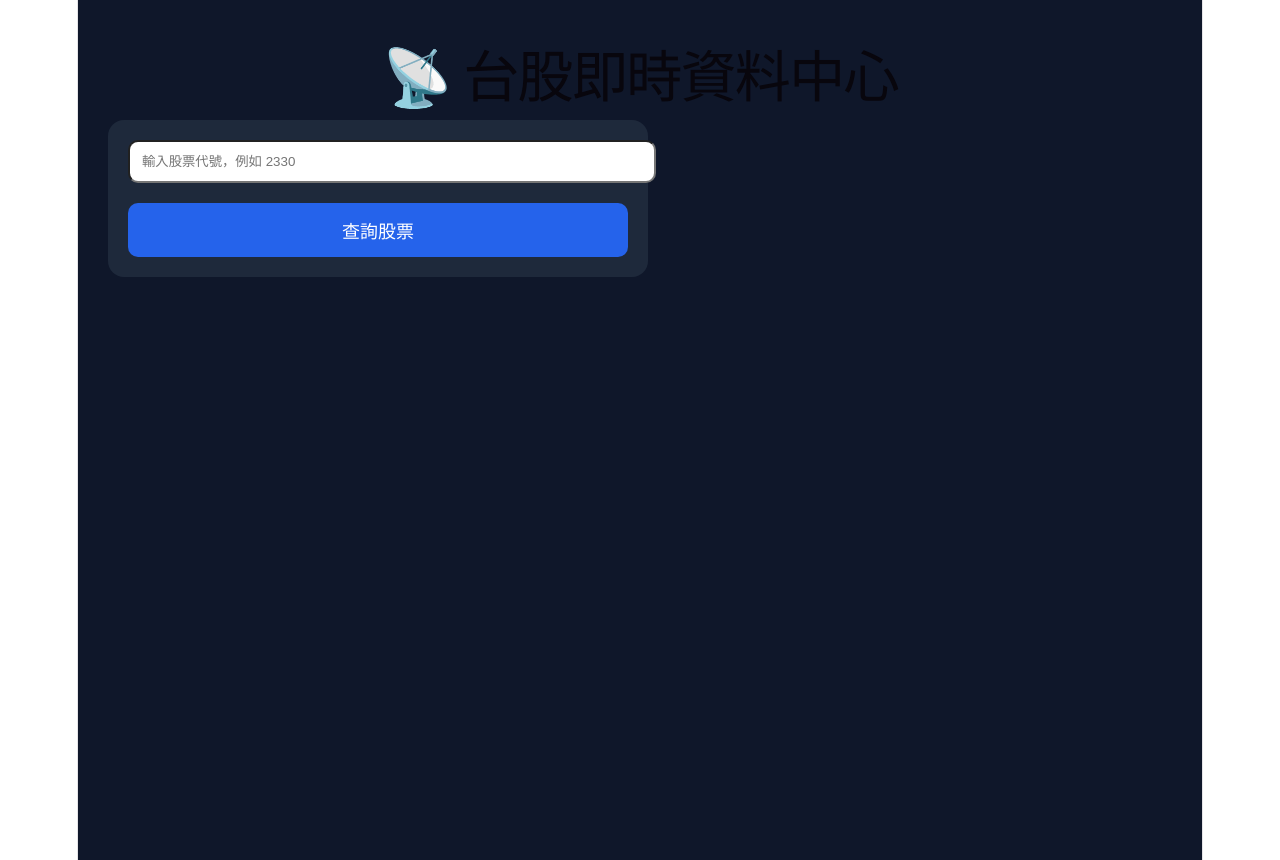
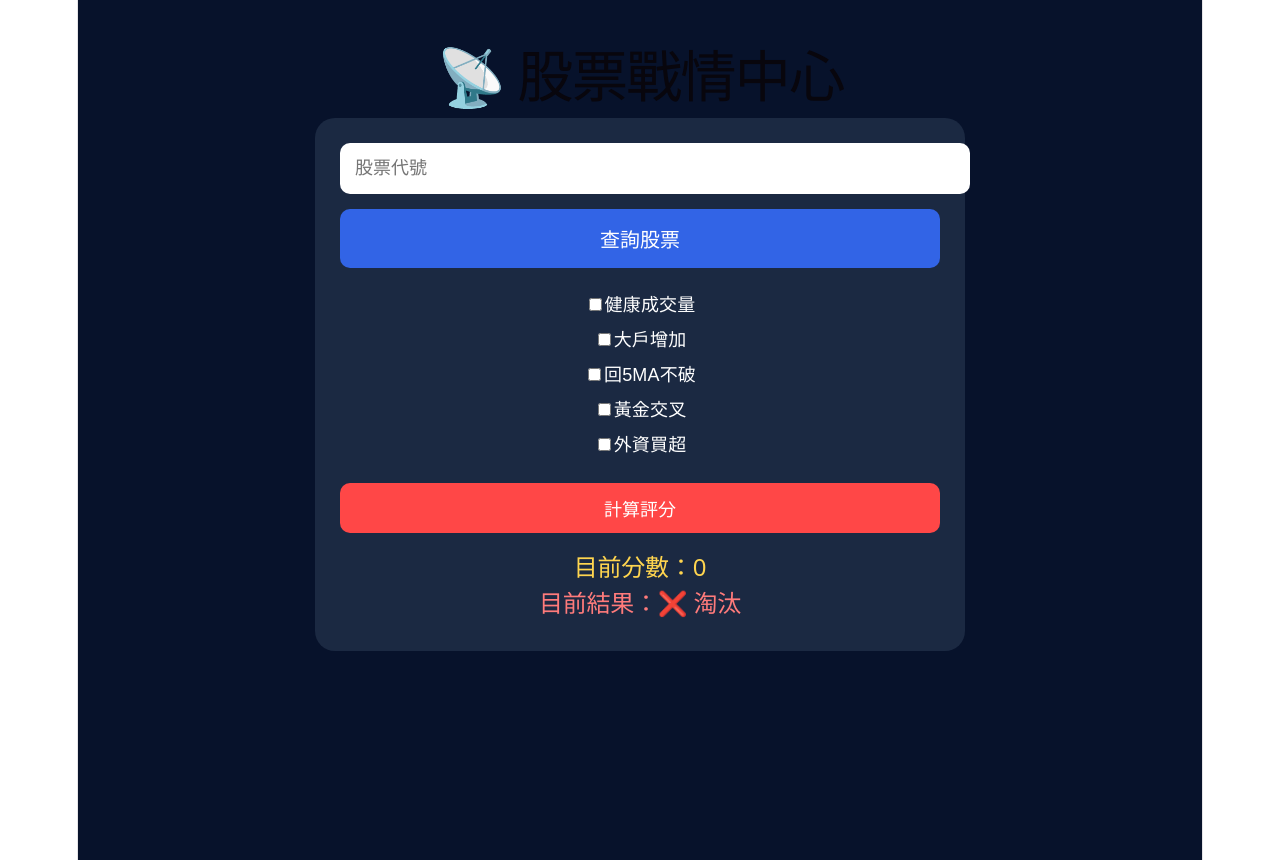
Before and after one commit to shihmingjay/vitejs-vite-sdgipewj, a React (Vite) app: page / in a window 1280 px wide. Built offline with nearby package versions, Linux system fonts and the light colour scheme.

Commit message:
update score with stock api

```diff
--- a/src/App.tsx
+++ b/src/App.tsx
@@ -1,85 +1,233 @@
 import { useState } from "react";
+import "./App.css";
 
 function App() {
   const [stockCode, setStockCode] = useState("");
   const [stockData, setStockData] = useState<any>(null);
-  const [loading, setLoading] = useState(false);
   const [message, setMessage] = useState("");
+  const [score, setScore] = useState(0);
+
+  const [volumeGood, setVolumeGood] = useState(false);
+  const [bigPlayer, setBigPlayer] = useState(false);
+  const [maSupport, setMaSupport] = useState(false);
+  const [goldenCross, setGoldenCross] = useState(false);
+  const [foreignBuy, setForeignBuy] = useState(false);
+
+  const calculateScore = () => {
+    let total = 0;
+
+    if (volumeGood) total += 20;
+    if (bigPlayer) total += 20;
+    if (maSupport) total += 20;
+    if (goldenCross) total += 20;
+    if (foreignBuy) total += 20;
+
+    setScore(total);
+  };
+
+  const getResult = () => {
+    if (score >= 80) return "🔥 主攻級";
+    if (score >= 60) return "⚡ 觀察級";
+    if (score >= 40) return "🟡 普通";
+    return "❌ 淘汰";
+  };
 
   const getStockData = async () => {
+    setMessage("");
     setStockData(null);
-    setMessage("");
 
     if (!stockCode) {
-      setMessage("請先輸入股票代號");
+      setMessage("請輸入股票代號");
       return;
     }
 
-    setLoading(true);
-
     try {
-      const response = await fetch(
-        "/api/stock"
-      );
+      const response = await fetch("/api/stock");
 
       if (!response.ok) {
         setMessage("API連線失敗");
-        setLoading(false);
         return;
       }
 
       const data = await response.json();
 
-      const stock = data.find((item: any) => item.Code === stockCode.trim());
+      console.log(data);
+
+      const stock = data.find(
+        (item: any) => item.Code === stockCode.trim()
+      );
 
       if (!stock) {
-        setMessage("查不到這個股票代號，可能是上櫃股或資料尚未更新");
-      } else {
+        setMessage("找不到股票");
+        return;
+      }
+
       setStockData(stock);
       setMessage("查詢成功");
+    } catch (error) {
+      console.log(error);
+      setMessage("API錯誤");
     }
-    } catch (error) {
-      setMessage("抓資料失敗，可能是瀏覽器或API擋住連線");
-    }
-
-    setLoading(false);
   };
 
   return (
-    <div style={{ background: "#0f172a", minHeight: "100vh", color: "white", padding: "30px", fontFamily: "Arial" }}>
-      <h1>📡 台股即時資料中心</h1>
+    <div
+      style={{
+        minHeight: "100vh",
+        background: "#07122b",
+        color: "white",
+        padding: "30px",
+        fontFamily: "sans-serif",
+      }}
+    >
+      <h1 style={{ textAlign: "center", marginBottom: "30px" }}>
+        📡 股票戰情中心
+      </h1>
 
-      <div style={{ background: "#1e293b", padding: "20px", borderRadius: "16px", maxWidth: "500px" }}>
+      <div
+        style={{
+          maxWidth: "600px",
+          margin: "auto",
+          background: "#1b2942",
+          padding: "25px",
+          borderRadius: "20px",
+        }}
+      >
         <input
-          placeholder="輸入股票代號，例如 2330"
+          type="text"
+          placeholder="股票代號"
           value={stockCode}
           onChange={(e) => setStockCode(e.target.value)}
-          style={{ width: "100%", padding: "12px", borderRadius: "10px", marginBottom: "20px" }}
+          style={{
+            width: "100%",
+            padding: "15px",
+            marginBottom: "15px",
+            borderRadius: "10px",
+            border: "none",
+            fontSize: "18px",
+          }}
         />
 
         <button
           onClick={getStockData}
-          style={{ width: "100%", padding: "14px", borderRadius: "10px", border: "none", background: "#2563eb", color: "white", fontSize: "18px", fontWeight: "bold", cursor: "pointer" }}
+          style={{
+            width: "100%",
+            padding: "15px",
+            background: "#3264e6",
+            color: "white",
+            border: "none",
+            borderRadius: "10px",
+            fontSize: "20px",
+            cursor: "pointer",
+          }}
         >
           查詢股票
         </button>
+
+        <div style={{ marginTop: "20px", lineHeight: "35px" }}>
+          <label>
+            <input
+              type="checkbox"
+              checked={volumeGood}
+              onChange={(e) => setVolumeGood(e.target.checked)}
+            />
+            健康成交量
+          </label>
+
+          <br />
+
+          <label>
+            <input
+              type="checkbox"
+              checked={bigPlayer}
+              onChange={(e) => setBigPlayer(e.target.checked)}
+            />
+            大戶增加
+          </label>
+
+          <br />
+
+          <label>
+            <input
+              type="checkbox"
+              checked={maSupport}
+              onChange={(e) => setMaSupport(e.target.checked)}
+            />
+            回5MA不破
+          </label>
+
+          <br />
+
+          <label>
+            <input
+              type="checkbox"
+              checked={goldenCross}
+              onChange={(e) => setGoldenCross(e.target.checked)}
+            />
+            黃金交叉
+          </label>
+
+          <br />
+
+          <label>
+            <input
+              type="checkbox"
+              checked={foreignBuy}
+              onChange={(e) => setForeignBuy(e.target.checked)}
+            />
+            外資買超
+          </label>
         </div>
 
-      {loading && <h2>資料抓取中...</h2>}
+        <button
+          onClick={calculateScore}
+          style={{
+            width: "100%",
+            marginTop: "20px",
+            padding: "12px",
+            background: "#ff4747",
+            border: "none",
+            borderRadius: "10px",
+            color: "white",
+            fontSize: "18px",
+            cursor: "pointer",
+          }}
+        >
+          計算評分
+        </button>
 
-      {message && <h2 style={{ color: "#facc15" }}>{message}</h2>}
+        <h2 style={{ marginTop: "20px", color: "#ffd54f" }}>
+          目前分數：{score}
+        </h2>
+
+        <h2 style={{ color: "#ff7b7b" }}>
+          目前結果：{getResult()}
+        </h2>
+
+        <p style={{ color: "#ffd54f" }}>{message}</p>
 
         {stockData && (
-        <div style={{ background: "#1e293b", padding: "20px", borderRadius: "16px", maxWidth: "500px", marginTop: "30px" }}>
-          <h2>{stockData.Name} ({stockData.Code})</h2>
-          <h3>收盤價：{stockData.ClosingPrice}</h3>
-          <h3>漲跌價差：{stockData.Change}</h3>
-          <h3>成交量：{stockData.TradeVolume}</h3>
-          <h3>開盤價：{stockData.OpeningPrice}</h3>
-          <h3>最高價：{stockData.HighestPrice}</h3>
-          <h3>最低價：{stockData.LowestPrice}</h3>
+          <div
+            style={{
+              marginTop: "25px",
+              background: "#26354f",
+              padding: "20px",
+              borderRadius: "15px",
+            }}
+          >
+            <h2>
+              {stockData.Name} ({stockData.Code})
+            </h2>
+
+            <p>收盤價：{stockData.ClosingPrice}</p>
+            <p>漲跌：{stockData.Change}</p>
+            <p>成交量：{stockData.TradeVolume}</p>
+            <p>開盤價：{stockData.OpeningPrice}</p>
+            <p>最高價：{stockData.HighestPrice}</p>
+            <p>最低價：{stockData.LowestPrice}</p>
           </div>
         )}
+      </div>
     </div>
   );
 }
```
Lines whose indentation alone changed are shown as unchanged.
